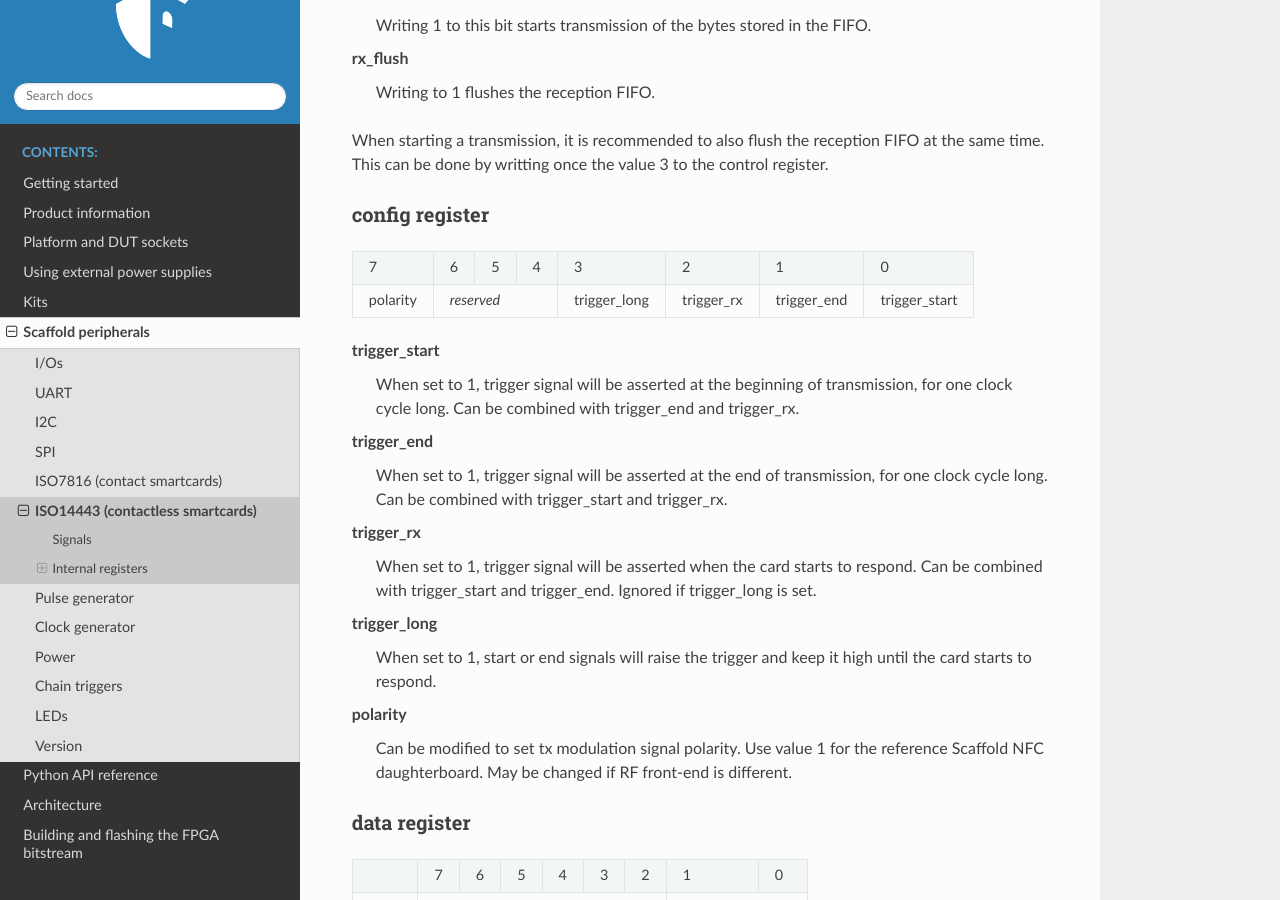
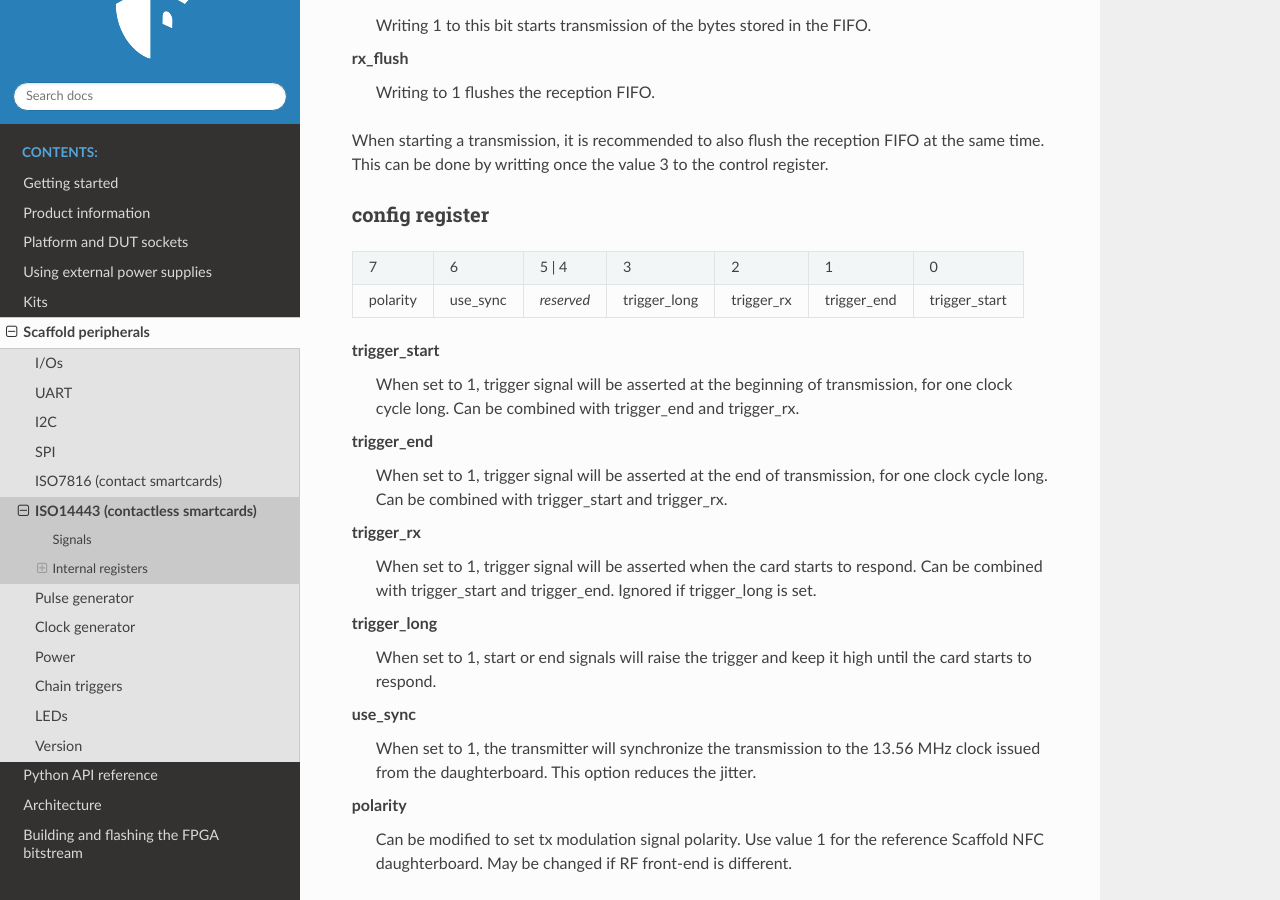
Before and after one commit to Ledger-Donjon/scaffold, a Sphinx documentation site: the page built from docs/iso14443_module.rst, in a window 1280 px wide and 900 px high, scrolled down 1407 px. Built offline with Sphinx 7.4.7 and the Read the Docs theme 3.1.0, drawn with Linux system fonts in a browser that asks for light colours.

Commit message:
ISO-14443 carrier clock synchronization
ISO-14443 transmitter can now resynchronize on the 13.56 MHz carrier
clock to reduce jitter.

```diff
--- a/docs/iso14443_module.rst
+++ b/docs/iso14443_module.rst
@@ -69,11 +69,11 @@ register.
 config register
 ^^^^^^^^^^^^^^^
 
-+----------+---+---+----+--------------+------------+-------------+---------------+
-| 7        | 6 | 5 | 4  | 3            | 2          | 1           | 0             |
-+----------+---+---+----+--------------+------------+-------------+---------------+
-| polarity | *reserved* | trigger_long | trigger_rx | trigger_end | trigger_start |
-+----------+------------+--------------+------------+-------------+---------------+
++----------+----------+---+--------+--------------+------------+-------------+---------------+
+| 7        | 6        | 5 | 4      | 3            | 2          | 1           | 0             |
++----------+----------+------------+--------------+------------+-------------+---------------+
+| polarity | use_sync | *reserved* | trigger_long | trigger_rx | trigger_end | trigger_start |
++----------+----------+------------+--------------+------------+-------------+---------------+
 
 trigger_start
   When set to 1, trigger signal will be asserted at the beginning of
@@ -89,6 +89,9 @@ trigger_rx
 trigger_long
   When set to 1, start or end signals will raise the trigger and keep it high
   until the card starts to respond.
+use_sync
+  When set to 1, the transmitter will synchronize the transmission to the 13.56
+  MHz clock issued from the daughterboard. This option reduces the jitter.
 polarity
   Can be modified to set tx modulation signal polarity. Use value 1 for the
   reference Scaffold NFC daughterboard. May be changed if RF front-end is
```
Also changed, not shown: 8 other files.
